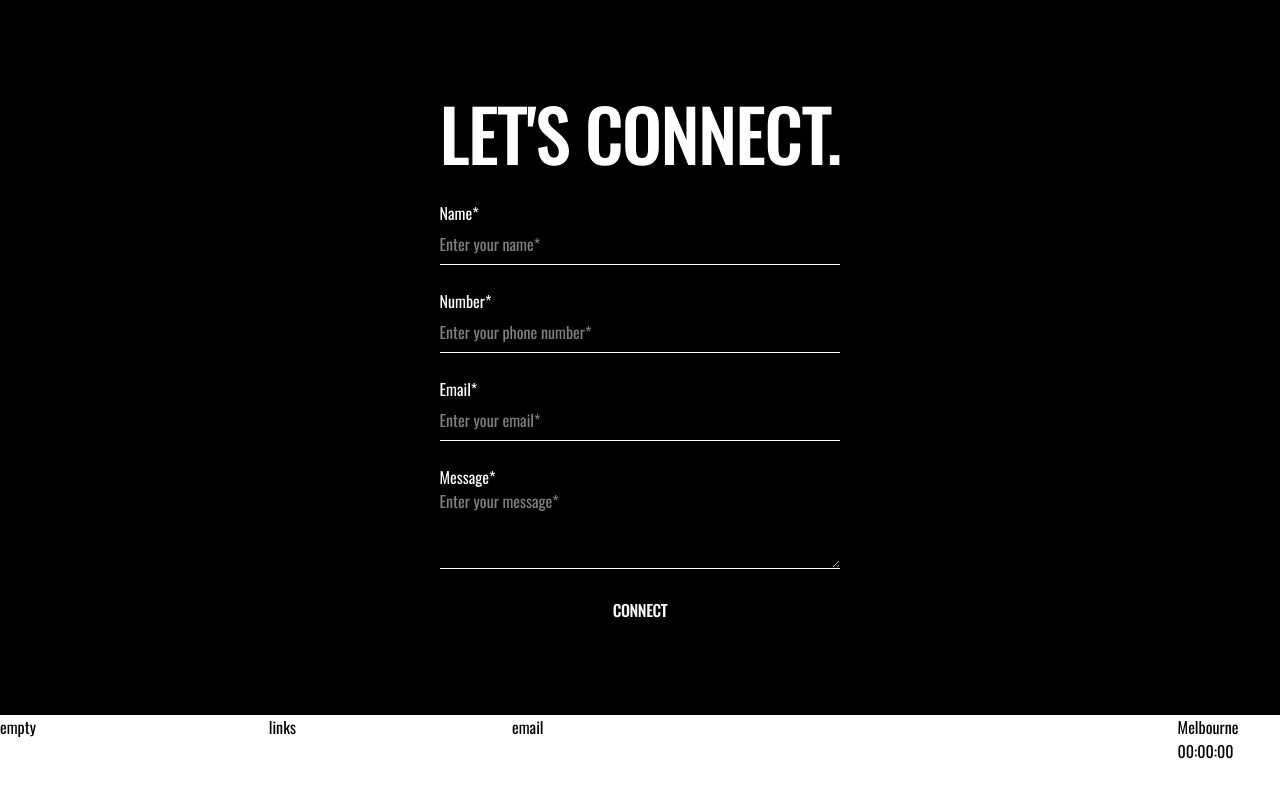
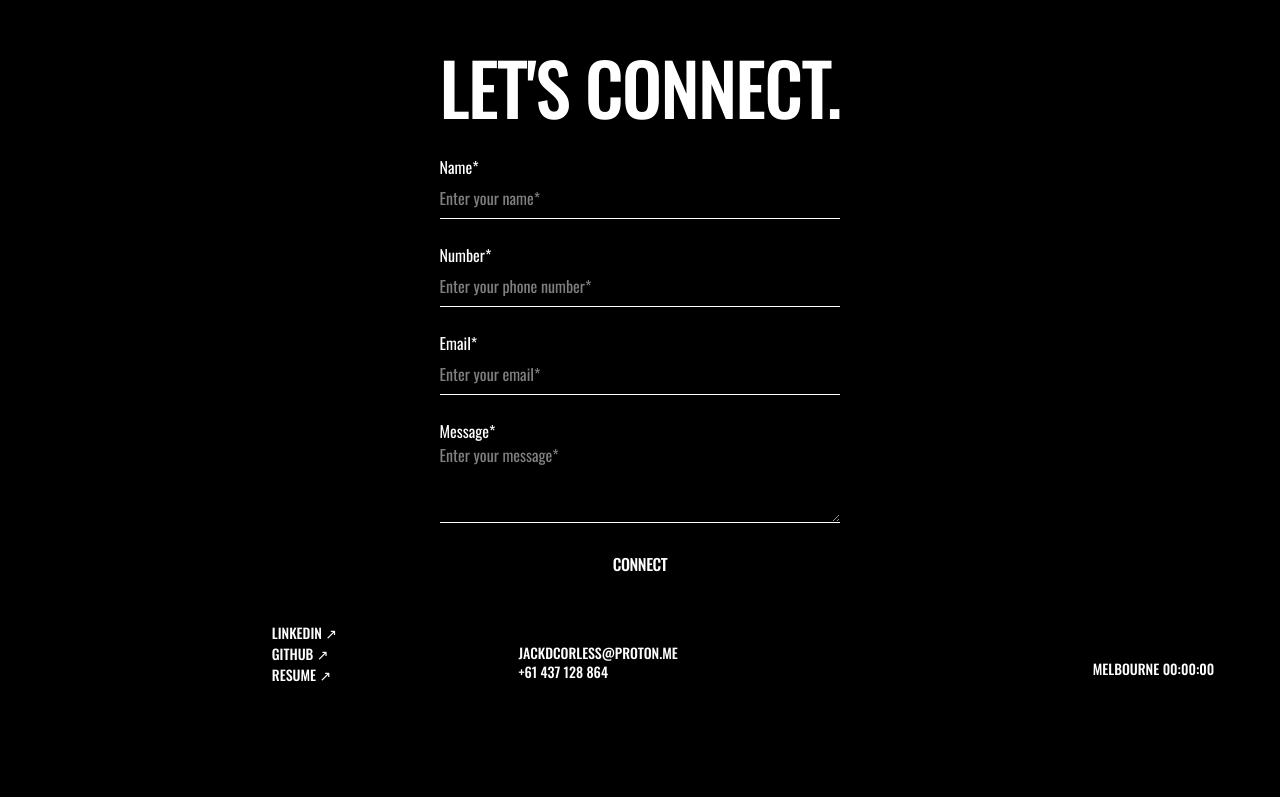
Before and after one commit to jackcorless91/gsap-portfolio, a React (Vite) app: page /contact in a window 1280 px wide. Shown: the part 797-1594 px from the top of the page. After the commit the page ends 1512 px from the top, so only its background shows below. Built offline with nearby package versions, Linux system fonts and the light colour scheme.

Commit message:
footer complete, calc in vh @contactcontent

```diff
--- a/src/components/ContactContent.jsx
+++ b/src/components/ContactContent.jsx
@@ -5,7 +5,7 @@ import Footer from "@/components/Footer.jsx";
 function ContactContent() {
   return (
     <div>
-      <section className="min-h-[calc(100vh-4.5rem)] md:min-h-[calc(100vh-5.5rem)] flex items-center justify-center ">
+      <section className="min-h-[calc(100vh-4.5rem-5.75rem)] md:min-h-[calc(100vh-5.5rem-5.75rem)] flex items-center justify-center ">
         <ContactForm />
       </section>
       <Footer />
--- a/src/components/Footer.jsx
+++ b/src/components/Footer.jsx
@@ -2,11 +2,46 @@ import React from 'react';
 
 function Footer() {
   return (
-    <footer className="w-full bg-white h-32 grid grid-cols-[21%_19%_52%_8%]">
-      <div className="">empty</div>
-      <div className="">links</div>
-      <div className="">email</div>
-      <div className="">Melbourne 00:00:00</div>
+    <footer className="w-full h-23 grid grid-cols-[minmax(187.3px,21%)_minmax(187.3px,19.5%)_minmax(187.3px,48.5%)_minmax(187.3px,9%)] max-sm:grid-cols-[auto_auto_1fr]">
+      <div className="max-sm:w-8"></div>
+      <div className="flex flex-col min-w-[187.3px]">
+        <a
+          href="#"
+          target="_blank"
+          rel="noopener noreferrer"
+          className="menu-a m-[3px] group relative w-max cursor-pointer"
+        >
+          <span> LinkedIn &#8599;</span>
+          <span className="absolute -bottom-0.25 left-0 w-0 h-0.5 bg-black transition-all group-hover:w-full"></span>
+        </a>
+        <a
+          href="#"
+          target="_blank"
+          rel="noopener noreferrer"
+          className="menu-a  m-[3px] group relative w-max cursor-pointer"
+        >
+          <span>GitHub &#8599;</span>
+          <span className="absolute -bottom-0.25 left-0 w-0 h-0.5 bg-black transition-all group-hover:w-full"></span>
+        </a>
+        <a
+          href="#"
+          target="_blank"
+          rel="noopener noreferrer"
+          className="menu-a foot m-[3px] group relative w-max cursor-pointer"
+        >
+          <span>Resume &#8599;</span>
+          <span className="absolute -bottom-0.25 left-0 w-0 h-0.5 bg-black transition-all group-hover:w-full"></span>
+        </a>
+      </div>
+      <div className="min-w-[187.3px]">
+        <div className="menu-info-col gap-[1px] mt-5">
+          <p className="menu-p">jackdcorless@proton.me</p>
+          <p className="menu-p">+61 437 128 864</p>
+        </div>
+      </div>
+      <div className="flex items-start mt-9 min-w-[187.3px] max-sm:hidden">
+        <div className="menu-p text-nowrap flex items-start mt-9">Melbourne 00:00:00</div>
+      </div>
     </footer>
   );
 }
--- a/src/index.css
+++ b/src/index.css
@@ -42,6 +42,10 @@ body::-webkit-scrollbar {
     font-weight: 500;
     line-height: 115%;
     margin-top: 2px;
+}
+
+footer .menu-a, .menu-p {
+    color: white;
 }
 
 .menu-pf, .menu-af {
```
